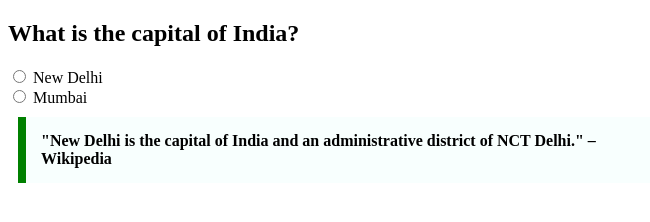
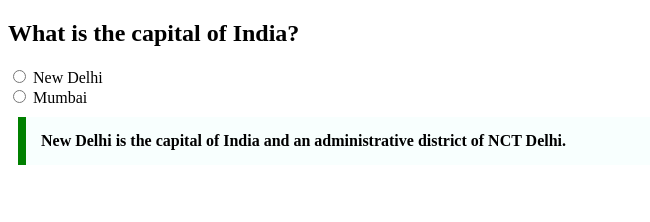
Before and after one commit to acciojob/trivia-Piyush7408407994, a website: page main.html in a window 1280 px wide. Shown: the whole page, without its empty margins (0-650 px from the left). Drawn offline with Linux system fonts and the light colour scheme.

Commit message:
created a submission

```diff
--- a/main.html
+++ b/main.html
@@ -31,7 +31,7 @@
 
   <!-- Quotation with styling -->
   <blockquote cite="https://en.wikipedia.org/wiki/New_Delhi">
-    "New Delhi is the capital of India and an administrative district of NCT Delhi." – Wikipedia
+    New Delhi is the capital of India and an administrative district of NCT Delhi.
   </blockquote>
 
 </body>
```
